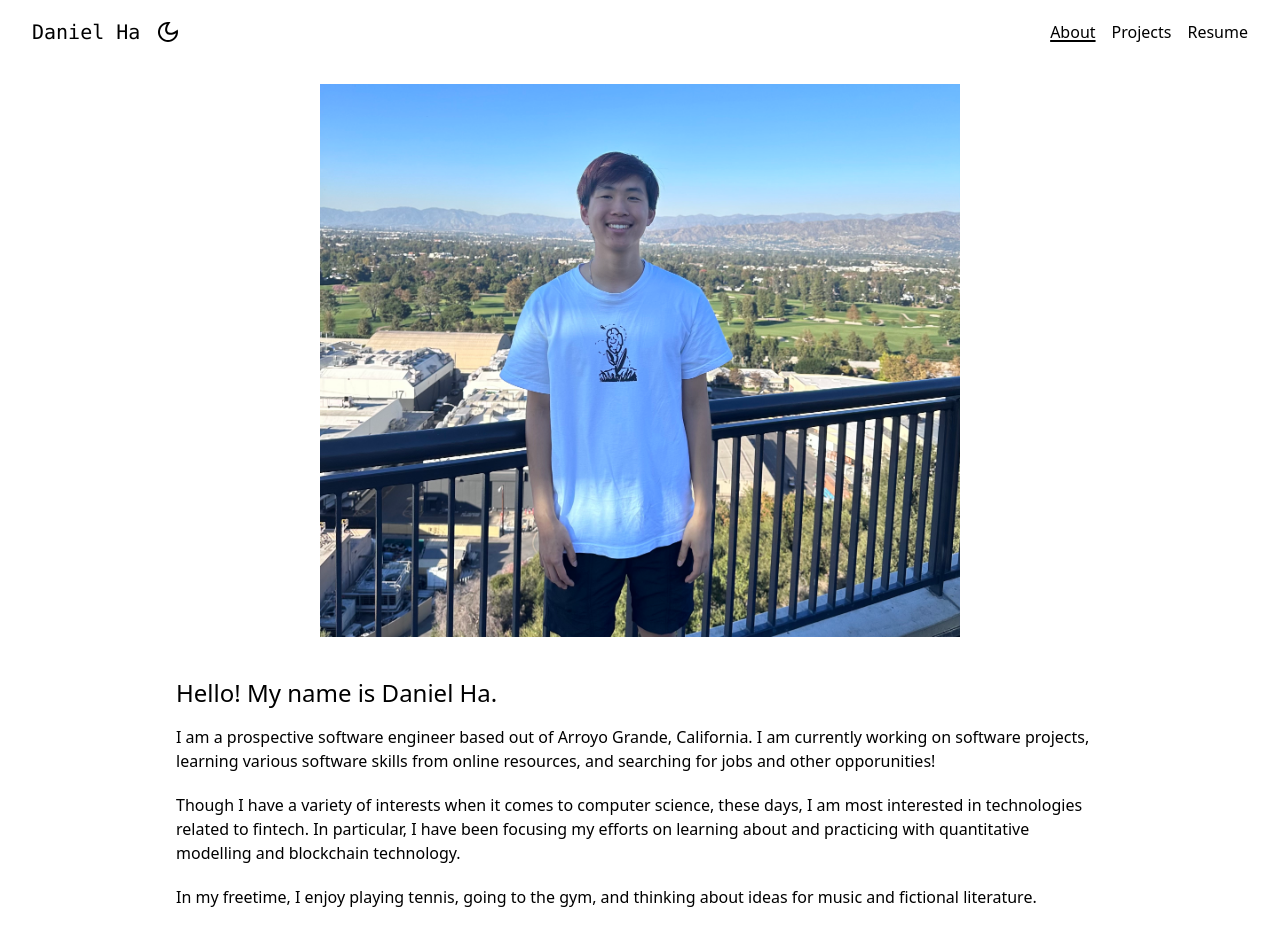
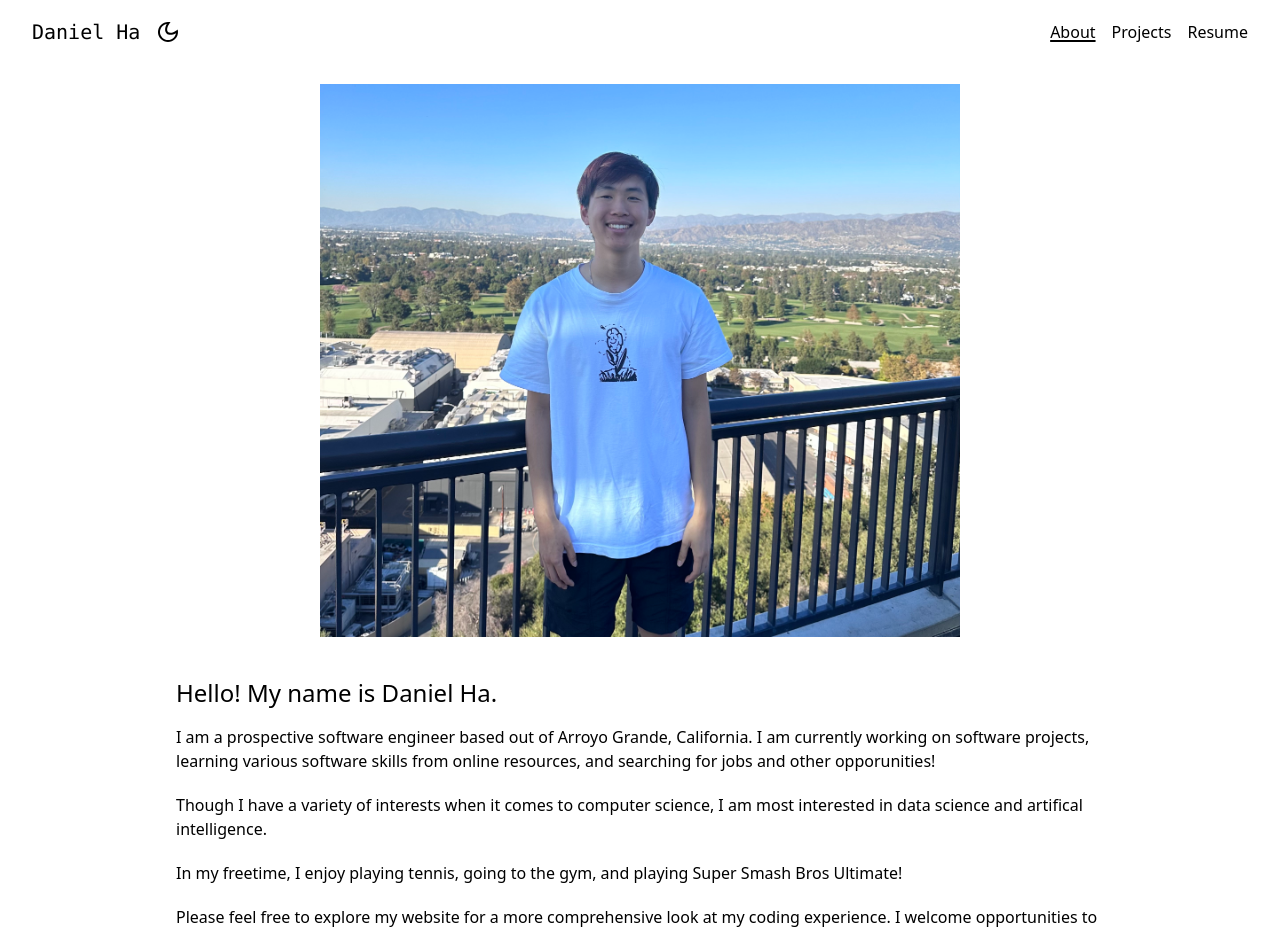
Before and after one commit to Daniel-Ha/Daniel-Ha.github.io, a React (Create React App) app: page /#/ in a window 1280 px wide. Shown: the top 933 px of the page. Built offline with nearby package versions, Linux system fonts and the light colour scheme.

Commit message:
updating my about page

```diff
--- a/src/pages/About.js
+++ b/src/pages/About.js
@@ -1,5 +1,4 @@
 //ABOUT PAGE
-import Copyright from "../components/Copyright";
 
 export default function About() {
     return (
@@ -23,10 +22,10 @@ export default function About() {
                     I am a prospective software engineer based out of Arroyo Grande, California. I am currently working on software projects, learning various software skills from online resources, and searching for jobs and other opporunities!
                 </p>
                 <p className="text-black dark:text-white mb-5">
-                    Though I have a variety of interests when it comes to computer science, these days, I am most interested in technologies related to fintech. In particular, I have been focusing my efforts on learning about and practicing with quantitative modelling and blockchain technology.
+                    Though I have a variety of interests when it comes to computer science, I am most interested in data science and artifical intelligence.
                 </p>
                 <p className="text-black dark:text-white mb-5">
-                    In my freetime, I enjoy playing tennis, going to the gym, and thinking about ideas for music and fictional literature.
+                    In my freetime, I enjoy playing tennis, going to the gym, and playing Super Smash Bros Ultimate!
                 </p>
                 <p className="text-black dark:text-white mb-5">
                     Please feel free to explore my website for a more comprehensive look at my coding experience. I welcome opportunities to collaborate and contribute to computer science related projects!
```
